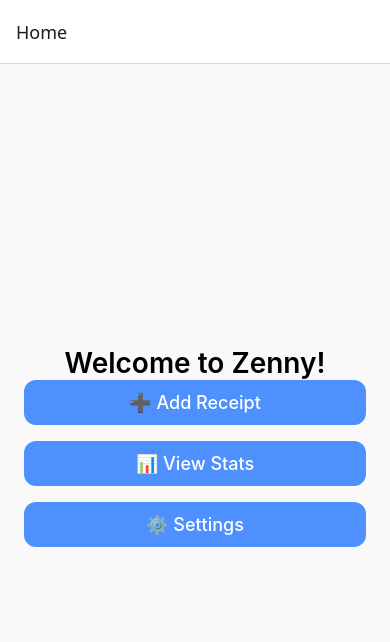
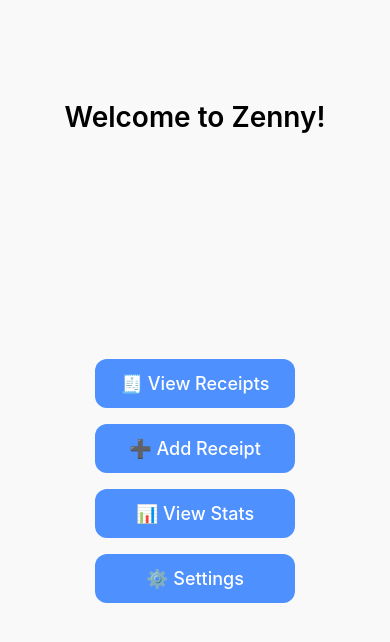
Before and after one commit to cfarwell02/Zenny-app, a React Native app: screen / in a window 390 px wide. Shown: the top 642 px of the page. Built offline with nearby package versions, Linux system fonts and the light colour scheme.

Commit message:
Add Saved Receipts screen and update navigation

```diff
--- a/navigation/AppNavigator.js
+++ b/navigation/AppNavigator.js
@@ -6,14 +6,16 @@ import HomeScreen from "../screens/HomeScreen";
 import AddReceiptScreen from "../screens/AddReceiptScreen";
 import StatsScreen from "../screens/StatsScreen";
 import SettingsScreen from "../screens/SettingsScreen";
+import SavedReceiptsScreen from "../screens/SavedReceipts";
 
 const Stack = createNativeStackNavigator();
 
 export default function AppNavigator() {
   return (
     <NavigationContainer>
-      <Stack.Navigator initialRouteName="Home">
+      <Stack.Navigator screenOptions={{ headerShown: false }}>
         <Stack.Screen name="Home" component={HomeScreen} />
+        <Stack.Screen name="Saved Receipts" component={SavedReceiptsScreen} />
         <Stack.Screen name="Add Receipt" component={AddReceiptScreen} />
         <Stack.Screen name="Statistics" component={StatsScreen} />
         <Stack.Screen name="Settings" component={SettingsScreen} />
--- a/screens/HomeScreen.js
+++ b/screens/HomeScreen.js
@@ -4,16 +4,32 @@ import { ThemeContext } from "../context/ThemeContext";
 import { spacing } from "../constants/spacing";
 import { radius } from "../constants/radius";
 import { lightTheme, darkTheme } from "../constants/themes";
+import { SafeAreaView } from "react-native-safe-area-context";
 
 const HomeScreen = ({ navigation }) => {
   const { darkMode } = useContext(ThemeContext);
   const theme = darkMode ? darkTheme : lightTheme;
 
   return (
-    <View style={[styles.container, { backgroundColor: theme.background }]}>
+    <SafeAreaView
+      style={[styles.container, { backgroundColor: theme.background }]}
+    >
+      <View style={styles.header}>
         <Text style={[styles.title, { color: theme.text }]}>
           Welcome to Zenny!
         </Text>
+      </View>
+
+      {/* Centered Button Group */}
+      <View style={styles.buttonGroup}>
+        <TouchableOpacity
+          style={[styles.button, { backgroundColor: theme.primary }]}
+          onPress={() => navigation.navigate("Saved Receipts")}
+        >
+          <Text style={[styles.buttonText, { color: theme.buttonText }]}>
+            🧾 View Receipts
+          </Text>
+        </TouchableOpacity>
 
         <TouchableOpacity
           style={[styles.button, { backgroundColor: theme.primary }]}
@@ -42,30 +58,38 @@ const HomeScreen = ({ navigation }) => {
           </Text>
         </TouchableOpacity>
       </View>
+    </SafeAreaView>
   );
 };
 
 const styles = StyleSheet.create({
   container: {
     flex: 1,
-    justifyContent: "center",
-    padding: spacing.screen,
+    paddingHorizontal: 24,
+  },
+  header: {
+    alignItems: "center",
+    paddingTop: 100, // replaces marginTop, and avoids extra spacing
+    marginBottom: 0, // controls space between title and buttonGroup
   },
   title: {
     fontSize: 28,
     fontWeight: "600",
-    marginBottom: spacing.large,
-    textAlign: "center",
+  },
+  buttonGroup: {
+    flex: 1,
+    justifyContent: "center",
+    alignItems: "center",
   },
   button: {
-    paddingVertical: spacing.inputPadding,
-    paddingHorizontal: spacing.screen,
-    borderRadius: radius.medium,
-    marginBottom: spacing.betweenElements,
+    width: 200,
+    paddingVertical: 14,
+    borderRadius: 12,
+    marginBottom: 16,
+    alignItems: "center",
   },
   buttonText: {
     fontSize: 18,
-    textAlign: "center",
     fontWeight: "500",
   },
 });
--- /dev/null
+++ b/screens/SavedReceipts.js
@@ -0,0 +1,64 @@
+import React, { useContext } from "react";
+import { View, Text, Image, StyleSheet, FlatList } from "react-native";
+import { ReceiptContext } from "../context/ReceiptContext";
+import { ThemeContext } from "../context/ThemeContext";
+import { lightTheme, darkTheme } from "../constants/themes";
+import { spacing } from "../constants/spacing";
+import { radius } from "../constants/radius";
+
+const SavedReceiptsScreen = () => {
+  const { receipts } = useContext(ReceiptContext);
+  const { darkMode } = useContext(ThemeContext);
+  const theme = darkMode ? darkTheme : lightTheme;
+
+  const renderItem = ({ item }) => (
+    <View style={[styles.card, { backgroundColor: theme.card }]}>
+      <Image source={{ uri: item.image }} style={styles.image} />
+      <Text style={{ color: theme.text }}>${item.amount.toFixed(2)}</Text>
+      <Text style={{ color: theme.subtleText }}>{item.category}</Text>
+    </View>
+  );
+
+  return (
+    <View style={[styles.container, { backgroundColor: theme.background }]}>
+      {receipts.length === 0 ? (
+        <Text style={{ color: theme.subtleText, textAlign: "center" }}>
+          No receipts saved yet.
+        </Text>
+      ) : (
+        <FlatList
+          data={receipts}
+          keyExtractor={(item) => item.id.toString()}
+          numColumns={2}
+          renderItem={renderItem}
+          contentContainerStyle={styles.grid}
+        />
+      )}
+    </View>
+  );
+};
+
+const styles = StyleSheet.create({
+  container: {
+    flex: 1,
+    padding: 16,
+  },
+  grid: {
+    gap: 16,
+  },
+  card: {
+    flex: 1,
+    margin: 8,
+    padding: 12,
+    borderRadius: 12,
+    alignItems: "center",
+  },
+  image: {
+    width: "100%",
+    height: 100,
+    borderRadius: 8,
+    marginBottom: 8,
+  },
+});
+
+export default SavedReceiptsScreen;
```
Lines whose indentation alone changed are shown as unchanged.
